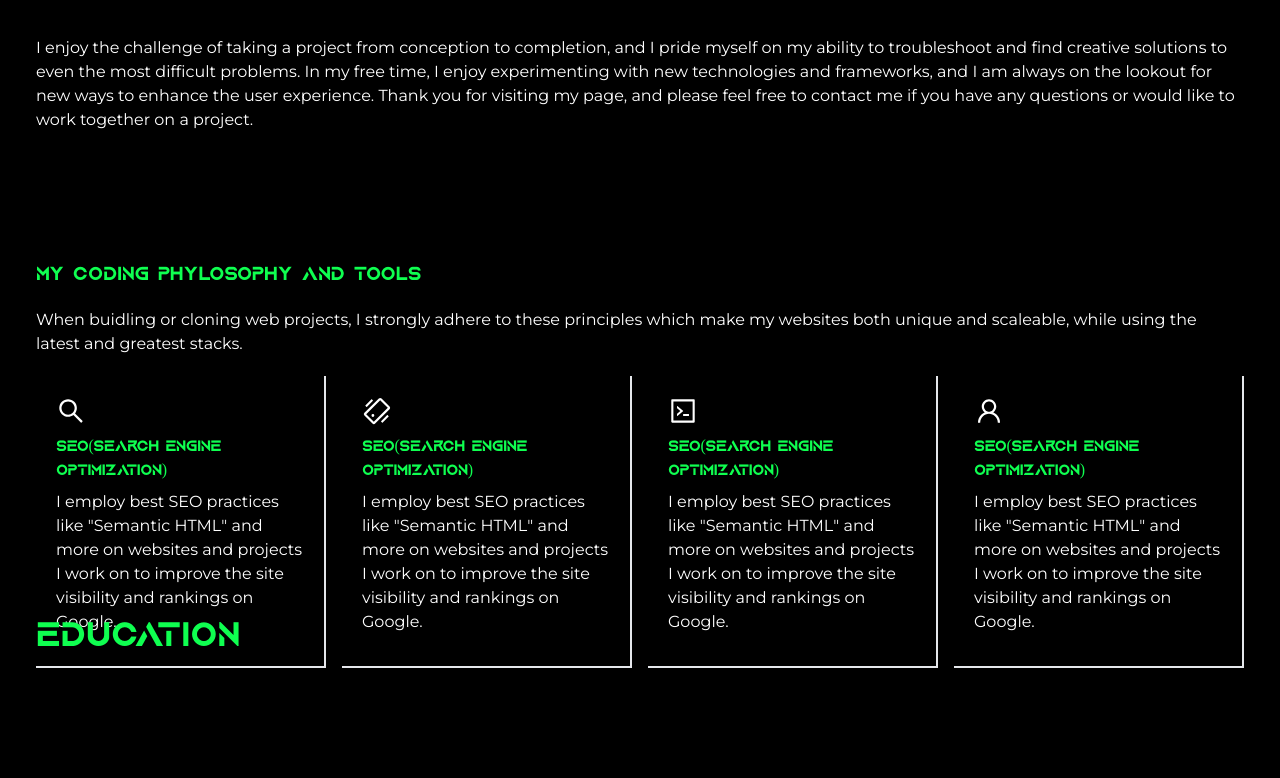
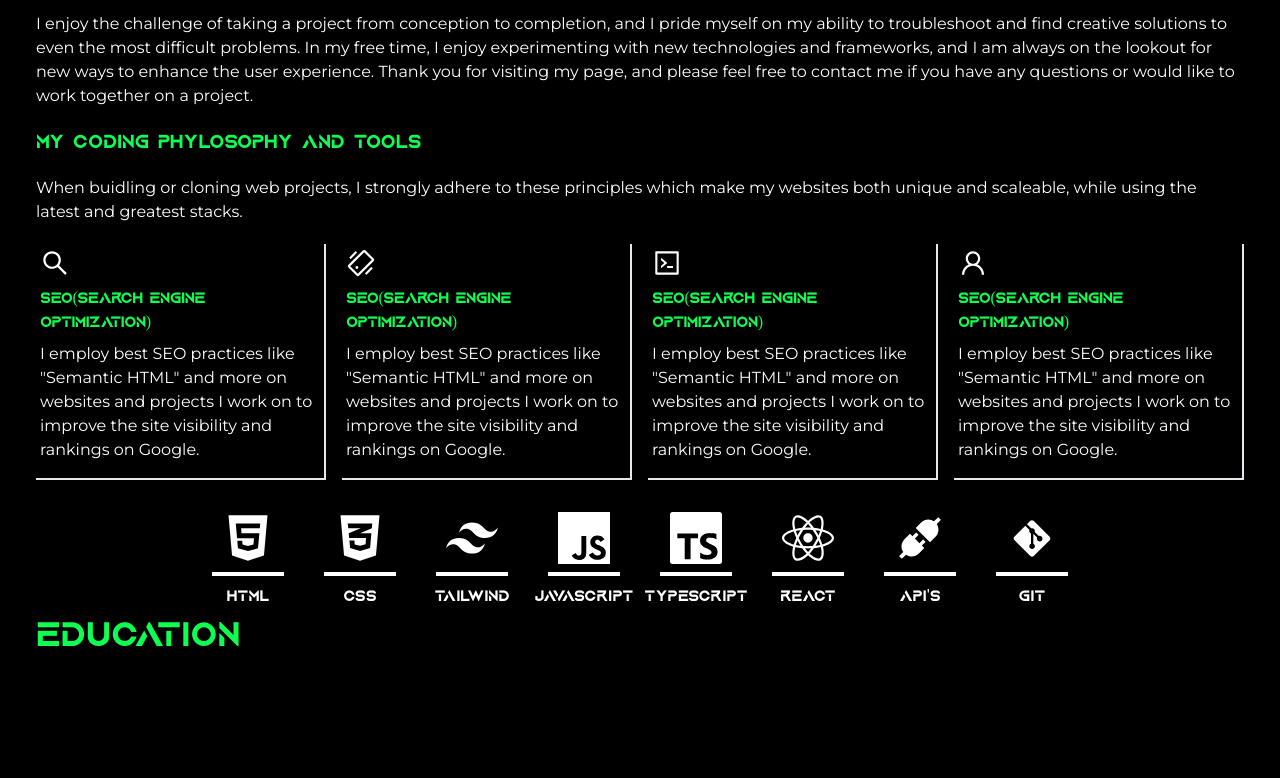
Before and after one commit to Egomessss/Edmilson-s-Portfolio, a React (Vite) app: page / in a window 1280 px wide. Shown: the part 1080-1858 px from the top of the page. Built offline with nearby package versions, Linux system fonts and the light colour scheme.

Commit message:
fixed about me spacing

```diff
--- a/src/App.tsx
+++ b/src/App.tsx
@@ -28,8 +28,7 @@ function App() {
         <section>
           <Education />
         </section>
-
-        <section>
+        {/* <section>
           <Projects />
         </section>
         <section>
@@ -37,7 +36,7 @@ function App() {
         </section>
         <footer>
           <Footer />
-        </footer>
+        </footer> */}
       </body>
     </div>
   )
--- a/src/components/About.tsx
+++ b/src/components/About.tsx
@@ -7,7 +7,7 @@ function About() {
   return (
     <div className="h-screen">
       <h2 className="text-3xl mb-8">About Me</h2>
-      <div className=" flex flex-col gap-4">
+      <div className=" flex flex-col gap-1">
         <div className="">
           <p>
             Hi there! I'm Edmilson, a front-end developer from Lisbon, Portugal
@@ -34,7 +34,7 @@ function About() {
             together on a project.
           </p>
         </div>
-        <div className="mt-28">
+        <div className="mt-4">
           <h3 className="mb-5">My Coding Phylosophy and Tools</h3>
           <p className="mb-5">
             When buidling or cloning web projects, I strongly adhere to these
--- a/src/components/SkillsCards.tsx
+++ b/src/components/SkillsCards.tsx
@@ -9,8 +9,8 @@ import {
 function SkillsCard() {
   return (
     <div className="grid md:grid-cols-4 gap-4">
-      <div className="w-full  border-b-2 border-r-2 ">
-        <div className="p-5">
+      <div className="w-full border-b-2 border-r-2 ">
+        <div className="p-1">
           <AiOutlineSearch className="text-3xl mb-2" />
           <h4 className="mb-2 tracking-tight">
             SEO(Search Engine Optimization)
@@ -23,7 +23,7 @@ function SkillsCard() {
         </div>
       </div>
       <div className="w-full  border-b-2 border-r-2">
-        <div className="p-5">
+        <div className="p-1">
           <AiOutlineShake className="text-3xl mb-2" />
           <h4 className="mb-2 tracking-tight">
             SEO(Search Engine Optimization)
@@ -36,7 +36,7 @@ function SkillsCard() {
         </div>
       </div>
       <div className="w-full  border-b-2 border-r-2">
-        <div className="p-5">
+        <div className="p-1">
           <AiOutlineCode className="text-3xl mb-2" />
           <h4 className="mb-2 tracking-tight">
             SEO(Search Engine Optimization)
@@ -49,7 +49,7 @@ function SkillsCard() {
         </div>
       </div>
       <div className="w-full  border-b-2 border-r-2">
-        <div className="p-5">
+        <div className="p-1">
           <AiOutlineUser className="text-3xl mb-2" />
           <h4 className="mb-2 tracking-tight">
             SEO(Search Engine Optimization)
--- a/src/components/Stack.tsx
+++ b/src/components/Stack.tsx
@@ -11,7 +11,7 @@ function Stack() {
   const textStyle = "text-center font-aquirebold"
 
   return (
-    <div className="flex flex-row gap-8 mt-24 flex-wrap justify-center items-center">
+    <div className="flex flex-row gap-8 mt-4 flex-wrap justify-center items-center">
       <div className={divSTyle}>
         <FaHtml5 className={iconStyle} />
         <p className={textStyle}>HTML</p>
```
